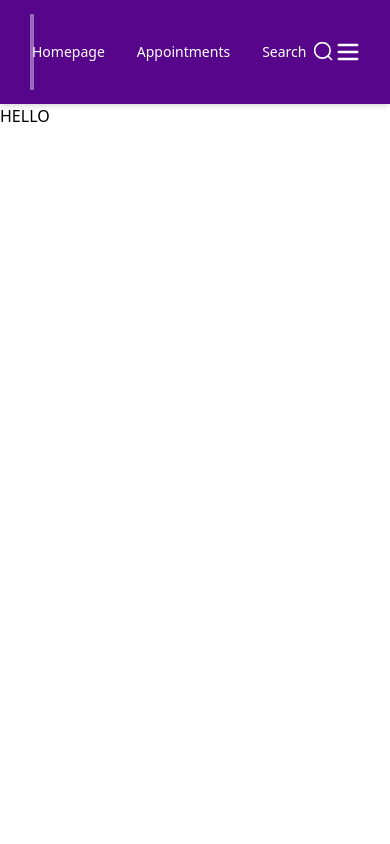
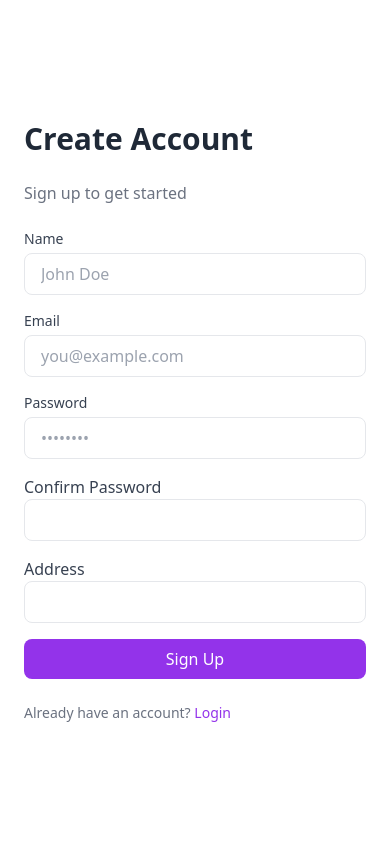
Before and after one commit to Brooklyn-STEAM/10050-Integration-of-Calendar-Availability-To-Streamline-Booking-Process, a Flask app: page /signup in a window 390 px wide. Run offline with Flask 3, Linux system fonts and the light colour scheme; some libraries are stand-ins or nearby versions.

Commit message:
signup page responsive and done (#19)

```diff
--- a/templates/signup.html.jinja
+++ b/templates/signup.html.jinja
@@ -1,12 +1,115 @@
-<!doctype html>
-<html>
+<!DOCTYPE html>
+<html lang="en">
 <head>
   <meta charset="UTF-8" />
   <meta name="viewport" content="width=device-width, initial-scale=1.0" />
-  <script src="https://cdn.jsdelivr.net/npm/@tailwindcss/browser@4"></script>
-</head>
-<body>
-{% include "components/navbar.html.jinja"%}
-<h1>HELLO</h1>
+  <title>Signup</title>
+  <script src="https://cdn.tailwindcss.com"></script>
+  </head>
+
+
+
+
+<body class="bg-white min-h-screen flex items-center justify-center">
+
+
+
+  <div class="w-full min-h-screen flex">
+
+
+    <div class="w-full lg:w-1/2 flex items-center justify-center bg-white px-6 py-12">
+
+      <div class="w-full max-w-md space-y-6">
+
+       {%for message in get_flashed_messages()%}
+
+            <svg xmlns="http://www.w3.org/2000/svg" width="32" height="32" viewBox="0 0 24 24"><!-- Icon from Tabler Icons by Paweł Kuna - https://github.com/tabler/tabler-icons/blob/master/LICENSE --><path fill="currentColor" d="M14.897 1a4 4 0 0 1 2.664 1.016l.165.156l4.1 4.1a4 4 0 0 1 1.168 2.605l.006.227v5.794a4 4 0 0 1-1.016 2.664l-.156.165l-4.1 4.1a4 4 0 0 1-2.603 1.168l-.227.006H9.103a4 4 0 0 1-2.664-1.017l-.165-.156l-4.1-4.1a4 4 0 0 1-1.168-2.604L1 14.897V9.103a4 4 0 0 1 1.016-2.664l.156-.165l4.1-4.1a4 4 0 0 1 2.605-1.168L9.104 1zM12.01 15l-.127.007a1 1 0 0 0 0 1.986L12 17l.127-.007a1 1 0 0 0 0-1.986zM12 7a1 1 0 0 0-.993.883L11 8v4l.007.117a1 1 0 0 0 1.986 0L13 12V8l-.007-.117A1 1 0 0 0 12 7"/></svg>
+            <li>{{message}}</li>
+
+     {%endfor%}
+
+        <h2 class="text-3xl font-bold text-gray-800">Create Account</h2>
+        <p class="text-gray-500">Sign up to get started</p>
+
+        <form method="post" class="space-y-4">
+
+          <div>
+            <label class="block text-sm font-medium text-gray-700 mb-1">Name</label>
+            <input
+              name="name"
+              type="text" required
+              placeholder="John Doe"
+              class="w-full px-4 py-2 border rounded-lg focus:ring-2 focus:ring-purple-500 focus:outline-none"
+            />
+          </div>
+
+
+          <div>
+            <label class="block text-sm font-medium text-gray-700 mb-1">Email</label>
+            <input
+              name="email"
+              type="email" required
+              placeholder="you@example.com"
+              class="w-full px-4 py-2 border rounded-lg focus:ring-2 focus:ring-purple-500 focus:outline-none"
+            />
+          </div>
+
+
+          <div>
+            <label class="block text-sm font-medium text-gray-700 mb-1">Password</label>
+            <input
+              name="password"
+              type="password" required
+              placeholder="••••••••"
+              class="w-full px-4 py-2 border rounded-lg focus:ring-2 focus:ring-purple-500 focus:outline-none"
+            />
+          </div>
+
+             <label class="block mb-6">
+            <span class="text-gray-700">Confirm Password</span>
+            <input name="confirm_password" required type="password" class="w-full px-4 py-2 border rounded-lg focus:ring-2 focus:ring-purple-500 focus:outline-none" />
+          </label>
+
+          <label class="block mb-6">
+            <span class="text-gray-700">Address</span>
+            <input name="address" required type="text" class="w-full px-4 py-2 border rounded-lg focus:ring-2 focus:ring-purple-500 focus:outline-none" />
+          </label>
+
+
+          <button
+            type="submit"
+            class="w-full bg-purple-600 text-white py-2 rounded-lg hover:bg-purple-700 transition duration-300"
+          >
+            Sign Up
+          </button>
+        </form>
+
+        <p class="text-sm text-gray-500">
+          Already have an account?
+          <a href="/login" class="text-purple-600 hover:underline">Login</a>
+        </p>
+
+      </div>
+    </div>
+
+    <div class="hidden lg:block relative w-1/2 h-screen">
+  <img
+    src="/static/images/signup.jpeg"
+    alt="Signup Illustration"
+    class="absolute  w-full h-full object-cover"
+  />
+
+  <div class="absolute inset-0 bg-black/40 flex items-center justify-center">
+    <div class="text-center text-white space-y-4 px-6">
+      <h2 class="text-4xl font-bold">Welcome!</h2>
+      <p class="text-lg">Join us and start your Fast booking today.</p>
+    </div>
+  </div>
+</div>
+
+
+
+  </div>
 
 </body>
+</html>
```
Also changed, not shown: static/images/signup.jpeg (added).
